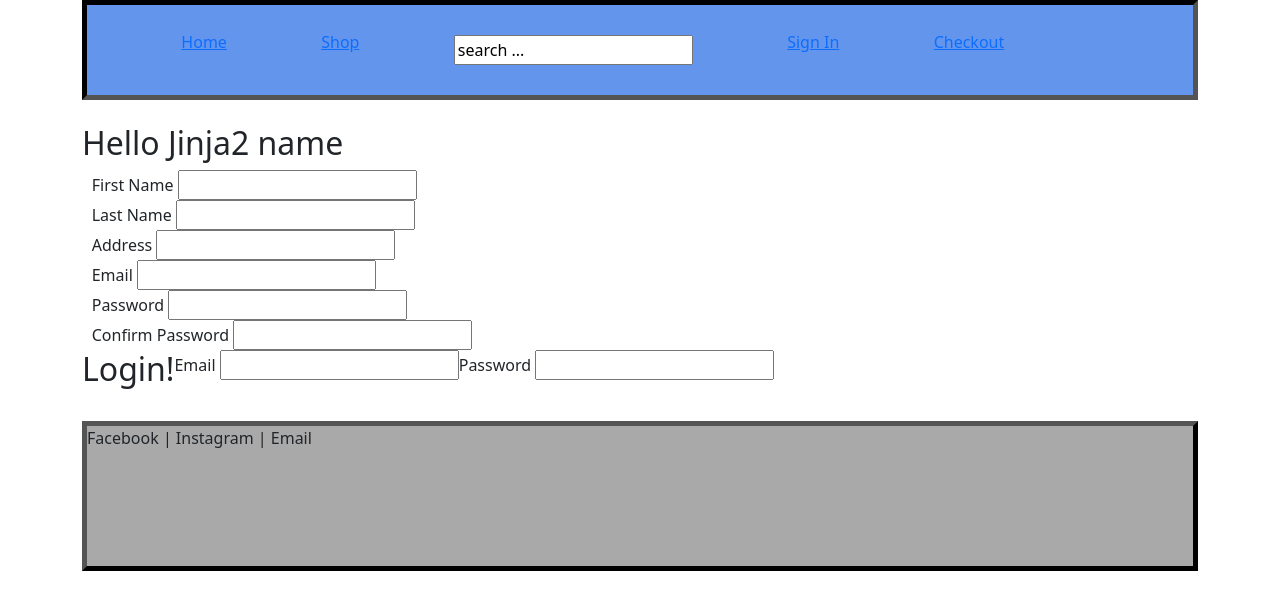
After one commit to AbdulConteh/truthcleaningsolutions, a Flask app: page /login_and_reg in a window 1280 px wide. The commit adds this page. Shown: the top 610 px of the page. Run offline with Flask 2, Linux system fonts and the light colour scheme.

Commit message:
new_templates

```diff
--- a/universal_flavors/flask_app/controllers/users_controller.py
+++ b/universal_flavors/flask_app/controllers/users_controller.py
@@ -9,3 +9,7 @@ def index():
 @app.route('/view_item')
 def view_items():
     return render_template('view_item.html')
+
+@app.route('/login_and_reg')
+def login_and_reg():
+    return render_template('login_and_reg.html')
--- /dev/null
+++ b/universal_flavors/flask_app/templates/login_and_reg.html
@@ -0,0 +1,93 @@
+<!DOCTYPE html>
+<html lang="en">
+<head>
+    <meta charset="UTF-8">
+    <meta http-equiv="X-UA-Compatible" content="IE=edge">
+    <meta name="viewport" content="width=device-width, initial-scale=1.0">
+    <link href="https://cdn.jsdelivr.net/npm/bootstrap@5.1.3/dist/css/bootstrap.min.css" rel="stylesheet" integrity="sha384-1BmE4kWBq78iYhFldvKuhfTAU6auU8tT94WrHftjDbrCEXSU1oBoqyl2QvZ6jIW3" crossorigin="anonymous">
+    <script src="https://cdn.jsdelivr.net/npm/bootstrap@5.1.3/dist/js/bootstrap.bundle.min.js" integrity="sha384-ka7Sk0Gln4gmtz2MlQnikT1wXgYsOg+OMhuP+IlRH9sENBO0LRn5q+8nbTov4+1p" crossorigin="anonymous"></script>
+    <title>Login&Register</title>
+    <style>
+        .container {
+            width: 1700px;
+            height: 100%;
+        }
+        .top_nav {
+            width: 100%;
+            background-color: cornflowerblue;
+            display: flex;
+            height: 100px;
+            border: inset 5px black;
+            flex-direction: row;
+            align-items: center;
+            justify-content: space-evenly;
+        }
+        .bottom_nav {
+            width: 100%;
+            background-color: darkgray;
+            display: flex;
+            height: 150px;
+            border: outset 5px black;
+        }
+        .register {
+            display: flex;
+            width: 25rem;
+            flex-direction: column;
+            align-items: center;
+        }
+        .login {
+            display: flex;
+        }
+    </style>
+</head>
+<body>
+    <div class="container">
+        <div class="top_nav">
+            <p><a href="/">Home</a></p> <p><a href="shop.html">Shop</a> </p> <input type="search" value="search ..."></input> <p><a href="/login_and_reg">Sign In</a> </p> <p><a href="checkout.html">Checkout</a> </p></p>
+        </div>
+        <div class="linebreak"></div>
+        <br>
+        <h2> Hello Jinja2 name </h2>
+        <div class="login_and_register">
+            <form action="" method="POST" class="register" >
+                <div class="form-group">
+                    <label for="first_name"> First Name </label>
+                    <input type="text" name="first_name" id="first_name">
+                <br>
+                    <label for="last_name"> Last Name </label>
+                    <input type="text" name="last_name" id="last_name">
+                <br>
+                    <label for="address"> Address </label>
+                    <input type="text" name="address" id="address">
+                <br>
+                    <label for="email"> Email </label>
+                    <input type="text" name="email" id="email">
+                <br>
+                    <label for="password"> Password </label>
+                    <input type="text" name="password" id="password">
+                <br>
+                    <label for="confirm_pw"> Confirm Password </label>
+                    <input type="text" name="confirm_pw" id="confirm_pw">
+            </form>
+        </div>
+        <div class="login">
+            <form action="" method="POST" class="login">
+                <h2> Login! </h2>
+                <div class="form-group">
+                    <label for="email"> Email </label>
+                    <input type="text" name="email" id="email">
+                </div>
+                <br>
+                <div class="form-group">
+                    <label for="password"> Password </label>
+                    <input type="text" name="password" id="password">
+                </div>
+            </form>
+        </div>
+        <br>
+        <div class="bottom_nav">
+            <p> Facebook | Instagram | Email </p>
+        </div>
+    </div>
+</body>
+</html>
--- a/universal_flavors/flask_app/templates/view_item.html
+++ b/universal_flavors/flask_app/templates/view_item.html
@@ -57,7 +57,7 @@
             <p> Home </p>
             <p> Product </p>
             <input type="search" value="search..." name="search_box">
-            <p> Sign In </p>
+            <p><a href="/login_and_reg"> Sign In </a></p>
             <p> Checkout </p>
         </div>
         <br>
```
Also changed, not shown: universal_flavors/flask_app/models/users_model.py (+16 -0 lines), universal_flavors/flask_app/templates/shop.html (+14 -0 lines), 1 other file.
